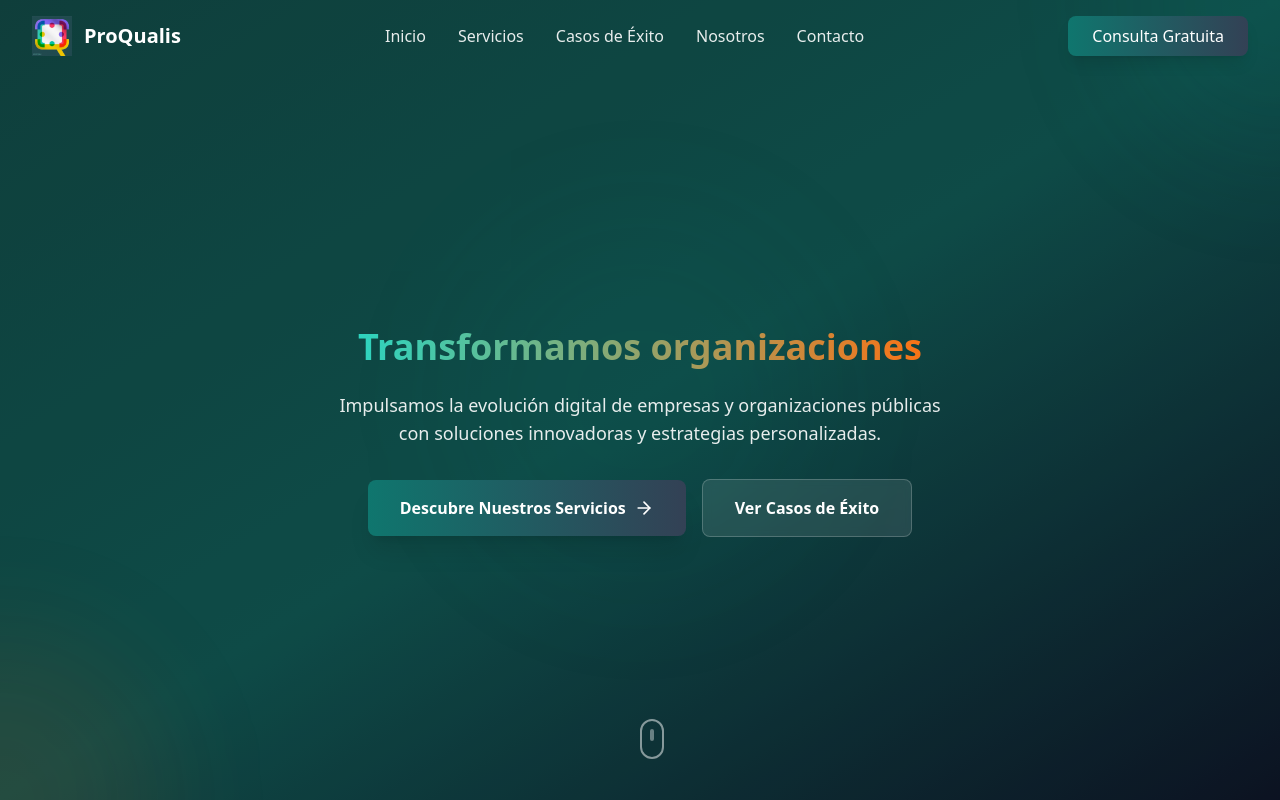
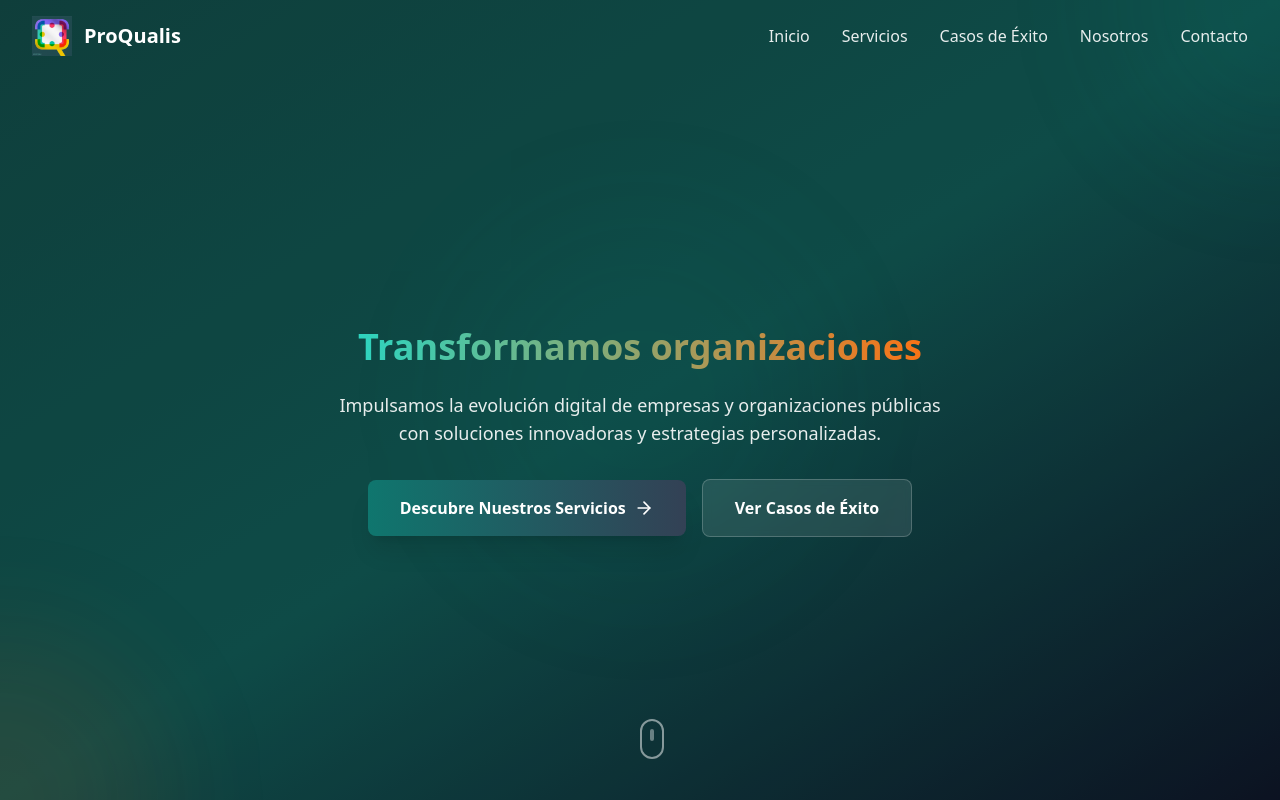
Before and after one commit to Guideon365AR/ProQualis, a React (Vite) app: page / in a window 1280 px wide. Shown: the top 800 px of the page. Built offline with nearby package versions, Linux system fonts and the light colour scheme.

Commit message:
Eliminar botón de consulta gratuita del header

```diff
--- a/src/App.tsx
+++ b/src/App.tsx
@@ -81,13 +81,6 @@ function App() {
                 </button>
               ))}
             </nav>
-
-            <button
-              onClick={() => scrollToSection('contacto')}
-              className="bg-gradient-to-r from-teal-700 to-slate-700 text-white px-6 py-2 rounded-lg font-medium hover:from-teal-800 hover:to-slate-800 transition-all duration-300 transform hover:scale-105 shadow-lg"
-            >
-              Consulta Gratuita
-            </button>
 
             {/* Mobile Menu Button */}
             <button
```
